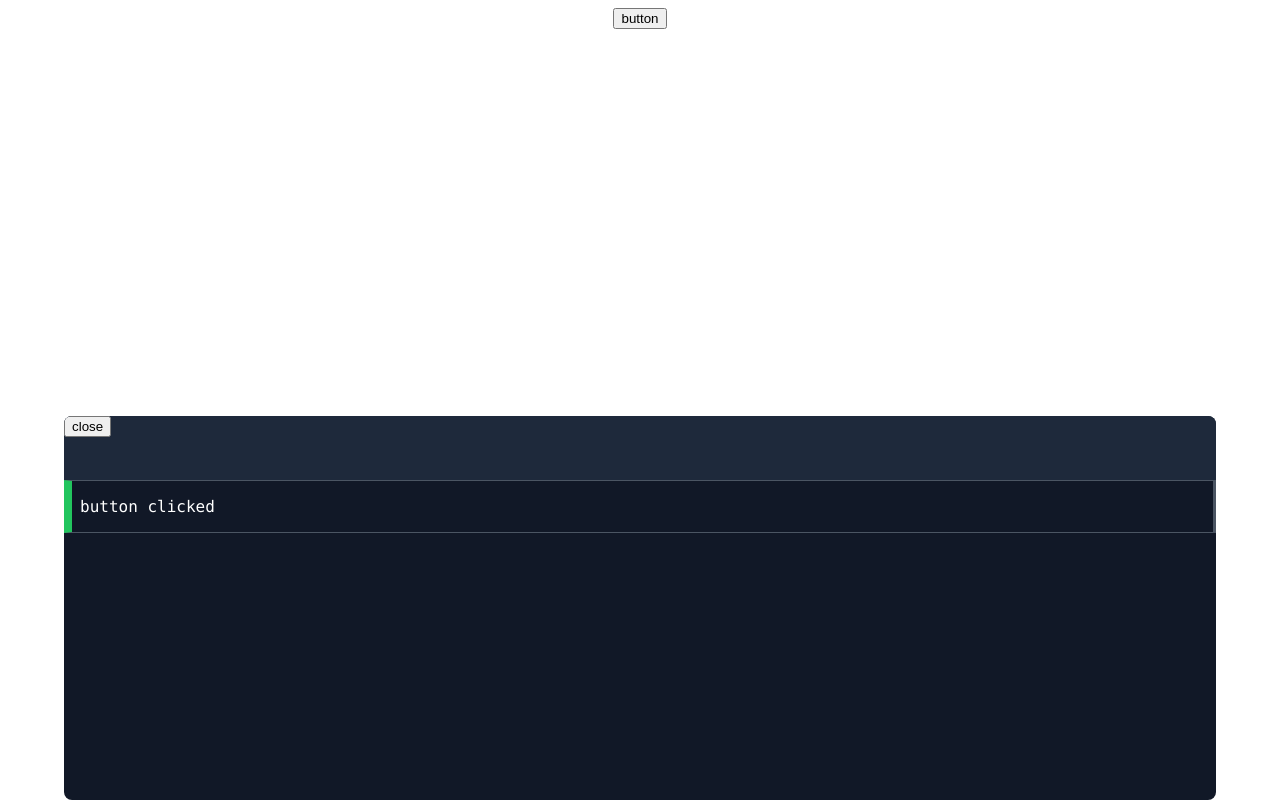
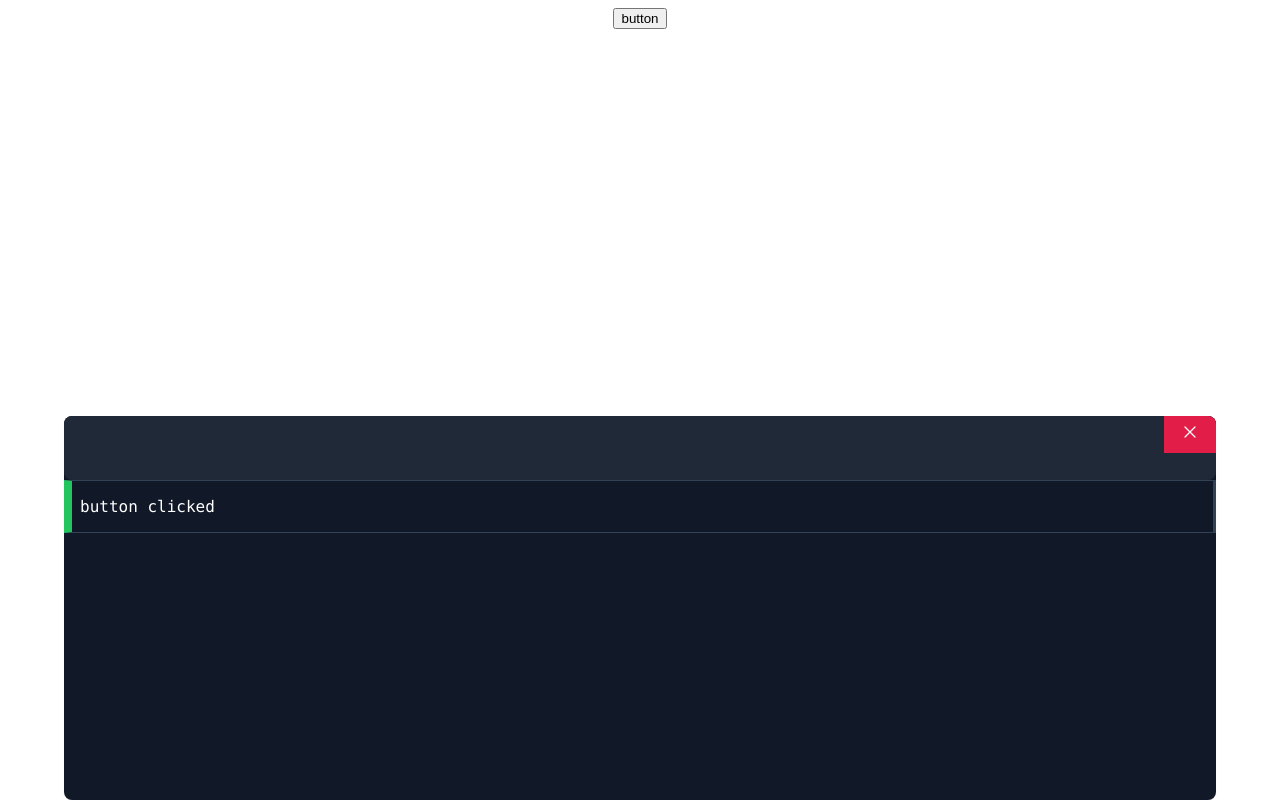
Before and after one commit to RAIDRDO/raven-console, a React (Create React App) app: page / in a window 1280 px wide. Both pictures are taken after a click on the button "button". Built offline with nearby package versions, Linux system fonts and the light colour scheme.

Commit message:
added styling and icon for close btn and fab

```diff
--- a/src/console_fab.tsx
+++ b/src/console_fab.tsx
@@ -1,7 +1,13 @@
 const Console_fab = ({setToggled}) => {
     return (
         <div className="z-99999 fixed bottom-0 right-0 ">
-            <button onClick={()=>{setToggled(true)}} className="rounded-full w-16 h-16 mb-8 mr-8">open console</button>
+            <button onClick={()=>{setToggled(true)}} className="rounded-full w-16 h-16 mb-8 mr-8 border-0 bg-slate-900 hover:bg-slate-800  focus:bg-gray-700 shadow-lg shadow-slate-200">
+
+                <svg xmlns="http://www.w3.org/2000/svg" fill="none" viewBox="0 0 24 24" stroke-width="1.5" stroke="currentColor" className="w-6 h-6 text-white">
+                <path stroke-linecap="round" stroke-linejoin="round" d="M6.75 7.5l3 2.25-3 2.25m4.5 0h3m-9 8.25h13.5A2.25 2.25 0 0021 18V6a2.25 2.25 0 00-2.25-2.25H5.25A2.25 2.25 0 003 6v12a2.25 2.25 0 002.25 2.25z" />
+                </svg>
+
+            </button>
         </div>
      );
 }
--- a/src/console_panel.tsx
+++ b/src/console_panel.tsx
@@ -1,12 +1,17 @@
 const Console_panel = ({savedLogs,setToggled}) => {
     return (
-        <div className={'Toggled? :hidden container mx-auto rounded-lg bg-gray-900 z-99999 fixed bottom-0 right-0 left-0 max-w-6xl h-96 max-h-96 overflow-auto scrollbar '}>
-            <div className='bg-slate-800 h-16 sticky top-0'>
-            <button onClick={()=>(setToggled(false))}>close</button>
+        <div className={'container shadow-sm mx-auto rounded-lg bg-gray-900 z-99999 fixed bottom-0 right-0 left-0 max-w-6xl h-96 max-h-96 transition-all duration-150 ease-in-out  '}>
+            <div className='bg-gray-800 h-16 sticky top-0 rounded-lg'>
+            <button className="float-right focus:outline-none rounded-tr-lg text-white focus:bg-red-400 bg-rose-600 hover:bg-red-500 font-medium font-mono border-0 text-sm px-4 py-1.5" onClick={()=>(setToggled(false))}>
+            <svg xmlns="http://www.w3.org/2000/svg" fill="none" viewBox="0 0 24 24" stroke-width="1.5" stroke="currentColor" className="w-5 h-5">
+            <path stroke-linecap="round" stroke-linejoin="round" d="M6 18L18 6M6 6l12 12" />
+            </svg>
+
+            </button>
             </div>
-            <div >
+            <div className="overflow-auto scrollbar h-80">
                 {savedLogs.map((log:string,index:number)=>(
-                    <div className='border-solid border-l-8 border-l-green-500 border-y border-gray-600 hover:bg-gray-600 '>
+                    <div className='border-solid border-l-8 border-l-green-500 border-y border-slate-700 hover:bg-slate-700 '>
                     <p  key={index} className="ml-2 font-mono text-white">{log}</p>
                     </div>
             ))}
--- a/src/index.css
+++ b/src/index.css
@@ -5,22 +5,20 @@
 
 @layer utilities {
   .scrollbar::-webkit-scrollbar {
-    width: 15px;
-    height: 15px;
+    width: 10px;
+    height: 10px;
   }
 
   .scrollbar::-webkit-scrollbar-track {
-    border-radius: 100vh;
-    background: #f7f4ed;
+    background: #e2e8f0;
   }
 
   .scrollbar::-webkit-scrollbar-thumb {
-    background: #e0cbcb;
-    border-radius: 100vh;
-    border: 3px solid #f6f7ed;
+    background: #64748b;
+    border: 2px solid #f1f5f9;
   }
 
   .scrollbar::-webkit-scrollbar-thumb:hover {
-    background: #c0a0b9;
+    background: #475569;
   }
 }
```
